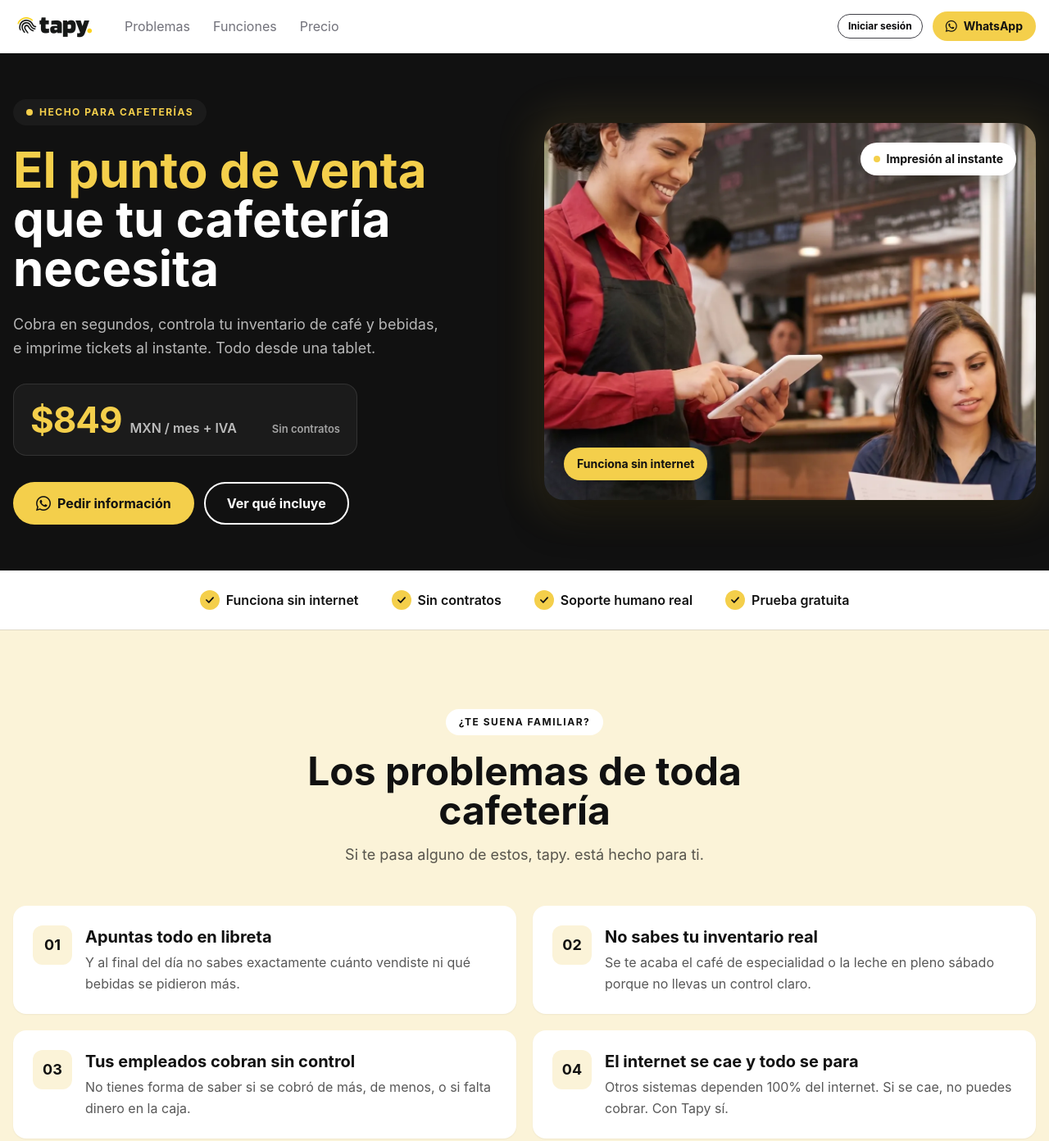
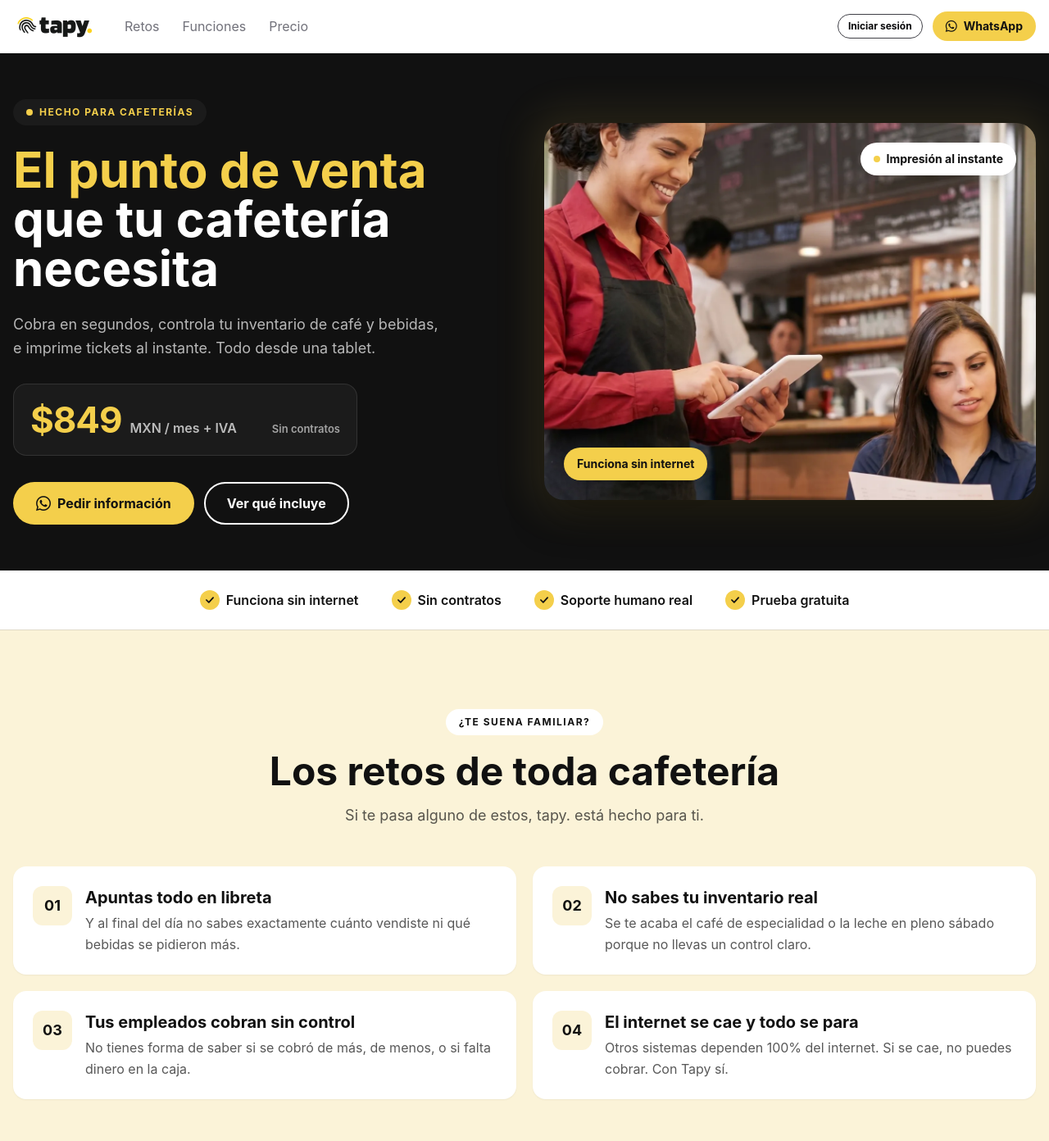
Before and after one commit to isramv/tapy-site, an Astro site: page /cafeterias in a window 1280 px wide. Shown: the top 1392 px of the page at 82% size. Built offline with nearby package versions, Linux system fonts and the light colour scheme; Astro itself is replaced by a stand-in of ours; a web font is replaced by a local one.

Commit message:
feat(landings): rename the Problemas section to Retos on cafeterías and heladerías

```diff
--- a/src/views/Landing.astro
+++ b/src/views/Landing.astro
@@ -58,7 +58,7 @@ const h2 = 'font-display text-4xl md:text-5xl font-bold leading-[1.05] mt-5 mb-4
         <div class="flex items-center gap-6">
           <a href="/"><img width="204" height="80" src="/logo/tapy-horizontal-color-80.webp" alt="tapy." class="block h-8 md:h-10 w-auto" /></a>
           <div class="hidden md:flex gap-2 font-display">
-            <a href="#problemas" class="px-2.5 py-1.5 text-base text-zinc-500">Problemas</a>
+            <a href="#retos" class="px-2.5 py-1.5 text-base text-zinc-500">Retos</a>
             <a href="#funciones" class="px-2.5 py-1.5 text-base text-zinc-500">Funciones</a>
             <a href="#precio" class="px-2.5 py-1.5 text-base text-zinc-500">Precio</a>
           </div>
@@ -157,11 +157,11 @@ const h2 = 'font-display text-4xl md:text-5xl font-bold leading-[1.05] mt-5 mb-4
         </div>
       </div>
 
-      <section id="problemas" class="bg-crema px-4 py-16 md:py-24">
+      <section id="retos" class="bg-crema px-4 py-16 md:py-24">
         <div class="container mx-auto">
           <div class="text-center max-w-2xl mx-auto mb-12">
             <span class={`${eyebrow} bg-white`}>¿Te suena familiar?</span>
-            <h2 class={h2}>Los problemas de toda {data.business}</h2>
+            <h2 class={h2}>Los retos de toda {data.business}</h2>
             <p class="text-lg m-0 text-negro/70">Si te pasa alguno de estos, tapy. está hecho para ti.</p>
           </div>
           <div class="grid grid-cols-1 md:grid-cols-2 gap-5">
```
